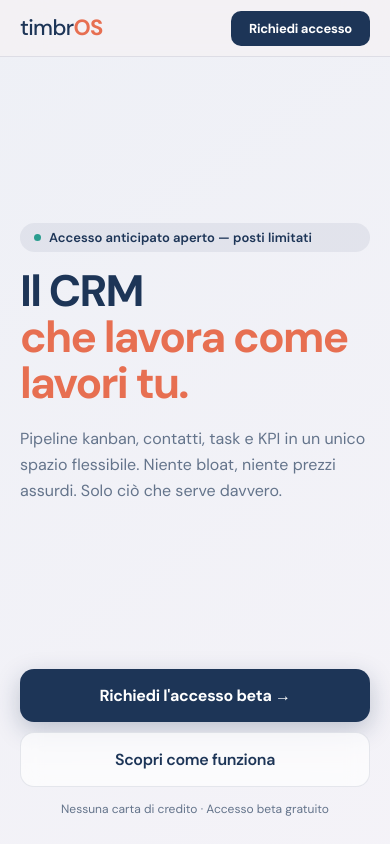
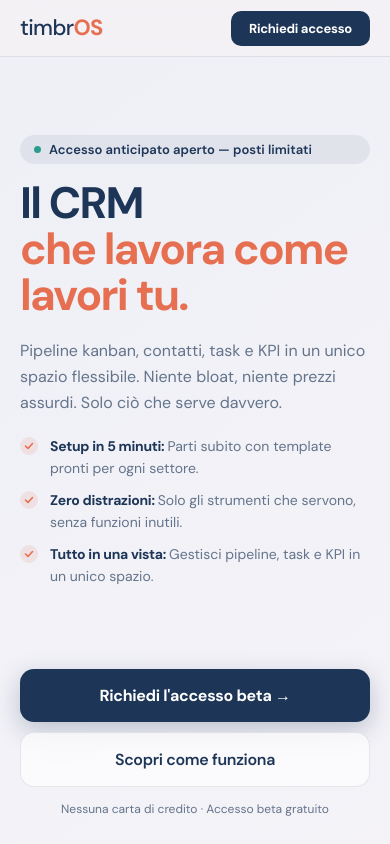
Before and after one commit to nicola-wq/timbros-landing, a Next.js app: page / in a window 390 px wide. Shown: the top 844 px of the page. Built offline with nearby package versions, Linux system fonts and the light colour scheme.

Commit message:
feat: mobile bullet bridge between sub and CTA buttons

```diff
--- a/app/page.tsx
+++ b/app/page.tsx
@@ -360,6 +360,8 @@ export default function LandingPage() {
           .hero-badge { justify-content: flex-start !important; margin-bottom: 16px !important; }
           .hero-h1 { font-size: 44px !important; line-height: 1.05 !important; }
           .hero-sub { font-size: 16px !important; margin-bottom: 20px !important; }
+          .mobile-bullets { display: flex !important; }
+          .desktop-bullets { display: none !important; }
           .hero-buttons {
             flex-direction: column;
             align-items: stretch;
@@ -372,6 +374,8 @@ export default function LandingPage() {
           .steps-grid { grid-template-columns: 1fr; }
           .mockup-wrapper { display: none; }
           .mobile-trust { display: flex; }
+          .mobile-bullets { display: flex; }
+          .desktop-bullets { display: none; }
           .header-badge { display: none; }
         }
       `}</style>
@@ -429,6 +433,28 @@ export default function LandingPage() {
             Pipeline kanban, contatti, task e KPI in un unico spazio flessibile.
             Niente bloat, niente prezzi assurdi. Solo ciò che serve davvero.
           </p>
+
+          {/* Bullet bridge — mobile only */}
+          <div className="mobile-bullets" style={{ flexDirection: 'column', gap: 10, marginBottom: 24, display: 'none' }}>
+            {[
+              { label: 'Setup in 5 minuti', sub: 'Parti subito con template pronti per ogni settore.' },
+              { label: 'Zero distrazioni',  sub: 'Solo gli strumenti che servono, senza funzioni inutili.' },
+              { label: 'Tutto in una vista',sub: 'Gestisci pipeline, task e KPI in un unico spazio.' },
+            ].map(item => (
+              <div key={item.label} style={{ display: 'flex', alignItems: 'flex-start', gap: 12 }}>
+                <div style={{ flexShrink: 0, marginTop: 2 }}>
+                  <svg width="18" height="18" viewBox="0 0 18 18" fill="none">
+                    <circle cx="9" cy="9" r="9" fill={C.orange} fillOpacity="0.12"/>
+                    <path d="M5.5 9l2.5 2.5 4.5-5" stroke={C.orange} strokeWidth="1.6" strokeLinecap="round" strokeLinejoin="round"/>
+                  </svg>
+                </div>
+                <div>
+                  <span style={{ fontSize: 14, fontWeight: 700, color: C.navy, letterSpacing: '-0.02em' }}>{item.label}: </span>
+                  <span style={{ fontSize: 14, color: C.muted, lineHeight: 1.5 }}>{item.sub}</span>
+                </div>
+              </div>
+            ))}
+          </div>
 
           {/* Mockup — desktop only */}
           <div className="mockup-wrapper" style={{ marginTop: 0 }}>
```
